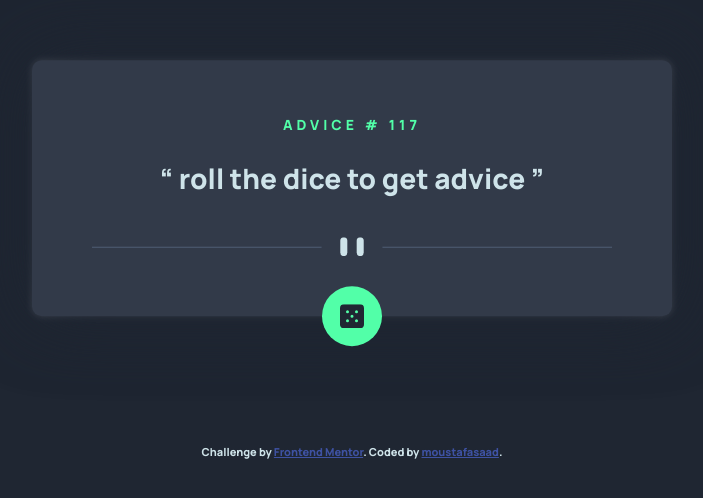
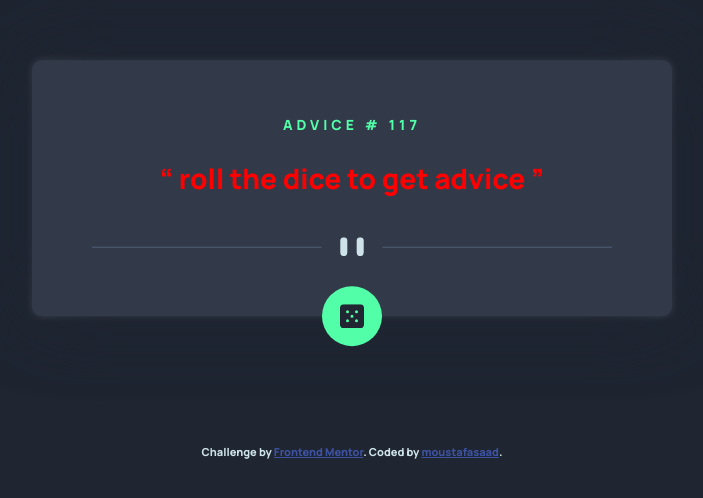
Before and after one commit to moustafasa/advise-generator, a plain HTML site: page index.html in a window 1280 px wide. Shown: the part 212-710 px from the top of the page, without its empty margins (288-991 px from the left). Drawn offline with Linux system fonts and the light colour scheme.

Commit message:
change the color of guidliness statment

```diff
--- a/css/main.css
+++ b/css/main.css
@@ -73,6 +73,9 @@ img {
   text-align: center;
   margin: 25px auto 40px;
 }
+.adviceCont blockquote .first {
+  color: red;
+}
 .adviceCont .desktop-divider {
   display: block;
   margin: 0 0 30px;
--- a/index.html
+++ b/index.html
@@ -37,7 +37,7 @@
     <div class="adviceCont">
       <h2>advice # <span id="advice_id">117</span></h2>
       <blockquote>
-        <q> roll the dice to get advice </q>
+        <q class="first"> roll the dice to get advice </q>
       </blockquote>
       <img
         src="images/pattern-divider-desktop.svg"
--- a/js/main.js
+++ b/js/main.js
@@ -40,14 +40,15 @@
 //   });
 
 // connect to api by async and fetch
+// get advice q and id span
+let advQ = document.querySelector(".adviceCont blockquote q");
+let advSpanId = document.querySelector(".adviceCont h2 span");
 async function getData(api) {
   let myprom = await fetch(api);
   let apiData = await myprom.json();
   let advice = apiData["slip"]["advice"];
   let id = apiData["slip"]["id"];
-  // get advice q and id span
-  let advQ = document.querySelector(".adviceCont blockquote q");
-  let advSpanId = document.querySelector(".adviceCont h2 span");
+  // submit data to dom
   advQ.innerHTML = advice;
   advSpanId.innerHTML = id;
 }
@@ -59,10 +60,12 @@ async function getData(api) {
 // }, 2000);
 
 let dice = document.querySelector(".adviceCont .dice-cont");
+
 dice.addEventListener("click", () => {
   dice.style.backgroundColor = "red";
   setTimeout(() => {
     getData("https://api.adviceslip.com/advice");
+    advQ.classList.remove("first");
     setTimeout(() => {
       dice.style.backgroundColor = "var(--Neon-Grean)";
     }, 500);
```
